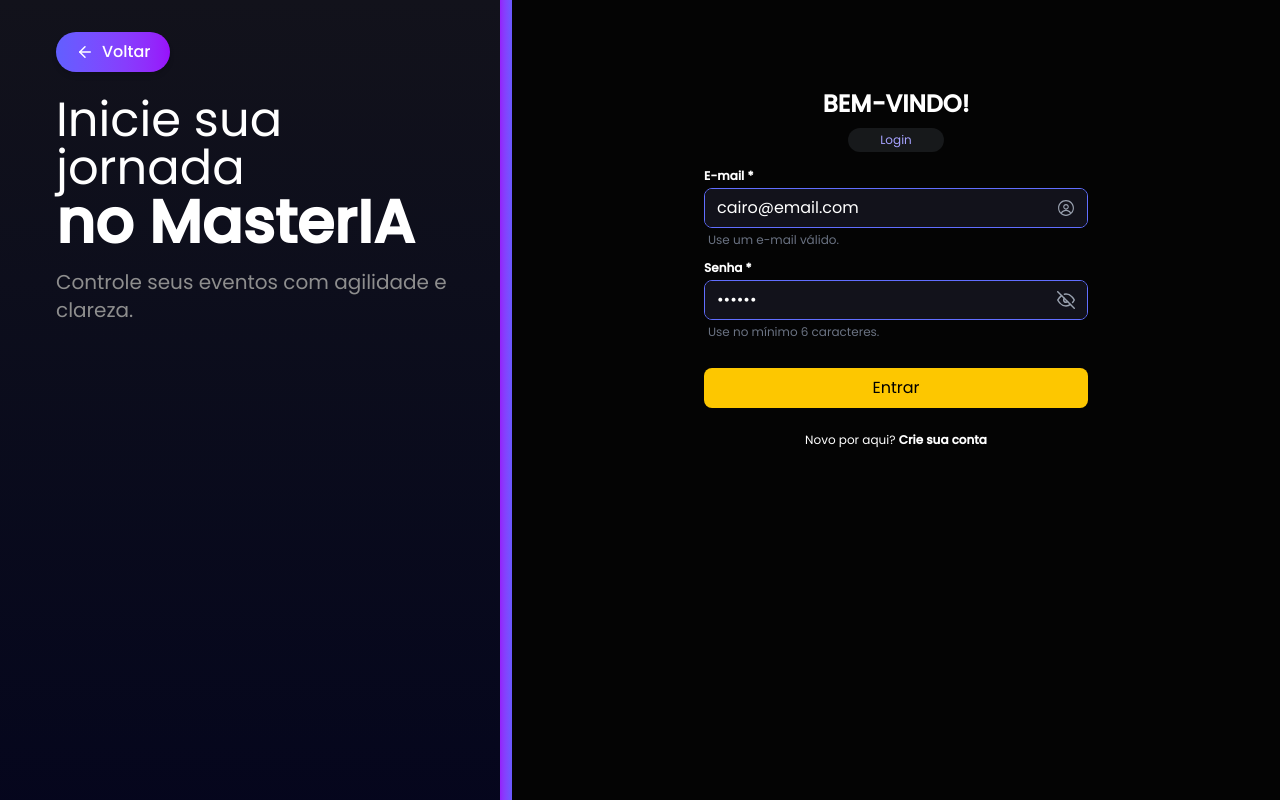
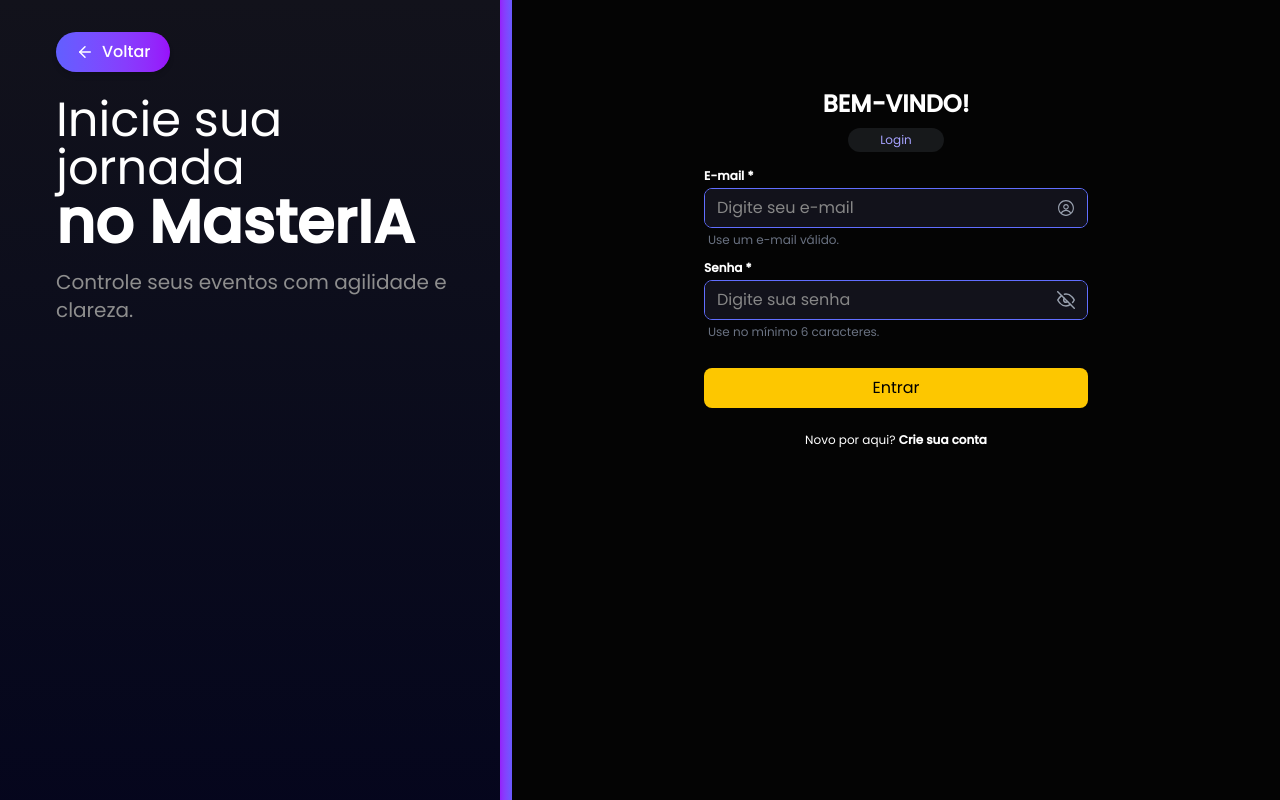
Before and after one commit to LeoBat00/MasterIA-frontend, a Next.js app in the folder view/: page /login in a window 1280 px wide. Shown: the top 800 px of the page. Built offline with nearby package versions, Linux system fonts and the light colour scheme; no server answers.

Commit message:
removendo credenciais estaticas no login

```diff
--- a/view/src/app/(auth)/login/page.tsx
+++ b/view/src/app/(auth)/login/page.tsx
@@ -16,8 +16,8 @@ export default function LoginPage() {
     const router = useRouter();
 
     const [showPassword, setShowPassword] = useState(false);
-    const [login, setLogin] = useState("cairo@email.com");
-    const [senha, setSenha] = useState("123456");
+    const [login, setLogin] = useState();
+    const [senha, setSenha] = useState();
     const [erro, setErro] = useState<ErroLoginType>({ login: "", senha: "" });
 
     const handleLogin = async () => {
```
